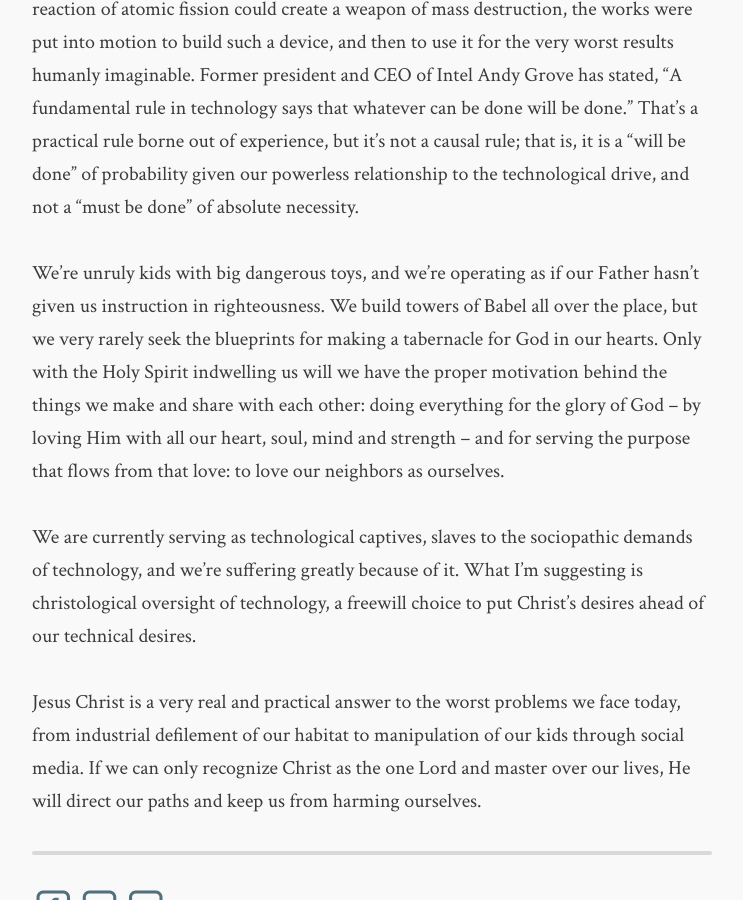
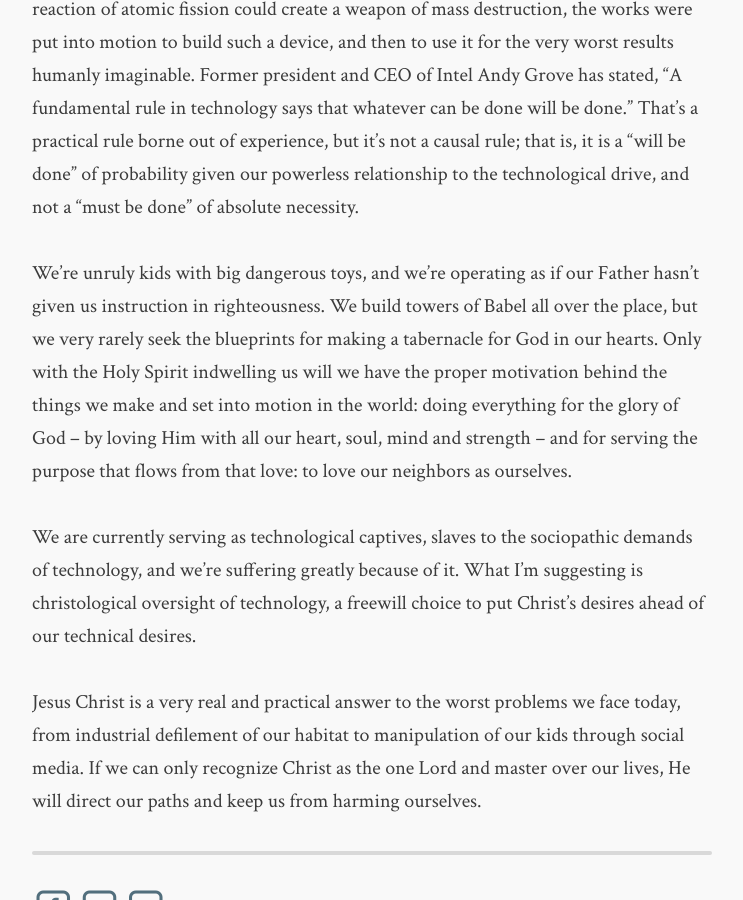
Before and after one commit to flashlightministries/oilforlight, a Jekyll site: the page built from _posts/2017-11-09-tech-better-way.md, in a window 1280 px wide and 900 px high, scrolled down 2725 px. Shown: the whole window, without its empty margins (268-1011 px from the left). Built offline with Jekyll 4.4.1, drawn with Linux system fonts in a browser that asks for light colours; nearby versions of some CDN libraries.

Commit message:
Update 2017-11-09-tech-better-way.md

```diff
--- a/_posts/2017-11-09-tech-better-way.md
+++ b/_posts/2017-11-09-tech-better-way.md
@@ -38,7 +38,7 @@ Did the makers of Facebook know they were doing something mean, something wrong,
 
 Soon after physicists like Leo Szilard and Albert Einstein theorized that a chain reaction of atomic fission could create a weapon of mass destruction, the works were put into motion to build such a device, and then to use it for the very worst results humanly imaginable.  Former president and CEO of Intel Andy Grove has stated, "A fundamental rule in technology says that whatever can be done will be done." That's a practical rule borne out of experience, but it's not a causal rule; that is, it is a "will be done" of probability given our powerless relationship to the technological drive, and not a "must be done" of absolute necessity.
 
-We're unruly kids with big dangerous toys, and we're operating as if our Father hasn't given us instruction in righteousness.  We build towers of Babel all over the place, but we very rarely seek the blueprints for making a tabernacle for God in our hearts.  Only with the Holy Spirit indwelling us will we have the proper motivation behind the things we make and share with each other: doing everything for the glory of God -- by loving Him with all our heart, soul, mind and strength -- and for serving the purpose that flows from that love: to love our neighbors as ourselves.
+We're unruly kids with big dangerous toys, and we're operating as if our Father hasn't given us instruction in righteousness.  We build towers of Babel all over the place, but we very rarely seek the blueprints for making a tabernacle for God in our hearts.  Only with the Holy Spirit indwelling us will we have the proper motivation behind the things we make and set into motion in the world: doing everything for the glory of God -- by loving Him with all our heart, soul, mind and strength -- and for serving the purpose that flows from that love: to love our neighbors as ourselves.
 
 We are currently serving as technological captives, slaves to the sociopathic demands of technology, and we're suffering greatly because of it. What I'm suggesting is christological oversight of technology, a freewill choice to put Christ's desires ahead of our technical desires.
 
```
